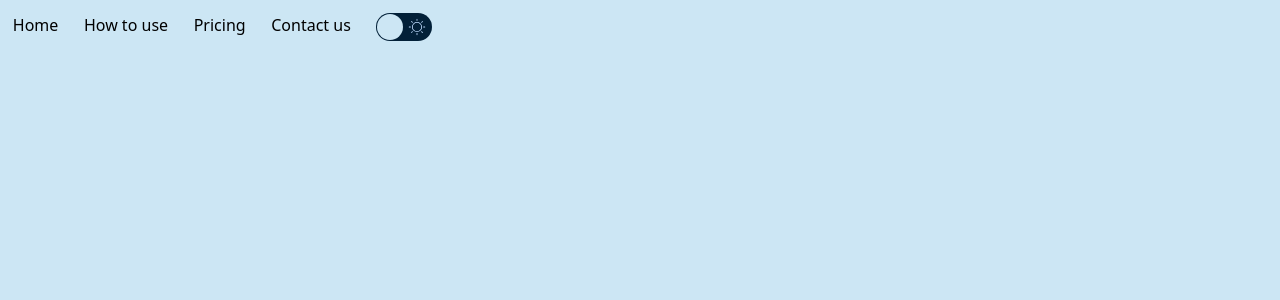
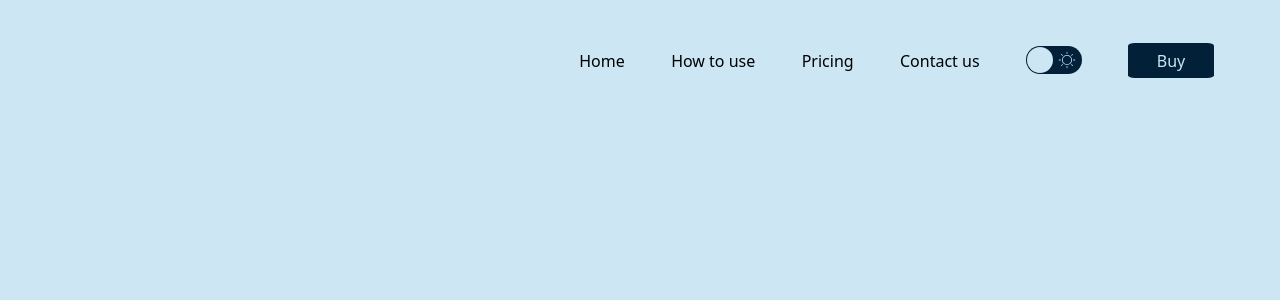
Before and after one commit to CO-dia/codia, a React (Vite) app: page / in a window 1280 px wide. Shown: the top 300 px of the page. Built offline with nearby package versions, Linux system fonts and the light colour scheme.

Commit message:
Positioning header

```diff
--- a/src/App.css
+++ b/src/App.css
@@ -12,6 +12,10 @@
 }
 
 header li {
-    padding: 1%;
+    padding: 2%;
     float: left;
 }
+
+.codia-yellow-text {
+    color: #FFF689
+}
--- a/src/App.tsx
+++ b/src/App.tsx
@@ -1,5 +1,5 @@
 import './App.css';
-import Header from './components/Header';
+import Header from './components/header/Header';
 
 function App() {
   return (
--- /dev/null
+++ b/src/components/header/BuyButton.tsx
@@ -0,0 +1,41 @@
+import { CSSProperties } from 'react';
+import { useHeader } from '../../hooks/useHeader';
+
+const BuyButton = () => {
+    const { isDarkMode } = useHeader() || {};
+
+    return (
+        <button
+            style={{
+                ...styles.button,
+                ...(isDarkMode ? styles.buttonDk : styles.buttonLgt)
+            }}
+            onClick={() => alert('buy')}>
+            Buy
+        </button>
+    )
+}
+
+interface Styles {
+    buttonLgt: CSSProperties,
+    buttonDk: CSSProperties,
+    button: CSSProperties
+}
+
+const styles: Styles = {
+    buttonDk: {
+        backgroundColor: '#FFF689',
+        color: '#022038'
+    },
+    buttonLgt: {
+        backgroundColor: '#022038',
+        color: '#CCE6F4'
+    },
+    button: {
+        height: '35px',
+        width: '300%',
+        borderRadius: '8%'
+    }
+}
+
+export default BuyButton
--- a/src/components/Header.tsx
+++ b/src/components/header/Header.tsx
@@ -1,8 +1,9 @@
-import '../App.css';
+import '../../App.css';
 import Switch from "react-switch";
-import IconLight from './IconLight';
-import IconDark from './IconDark';
-import { useHeader } from '../hooks/useHeader';
+import IconLight from './switch/IconLight';
+import IconDark from './switch/IconDark';
+import { useHeader } from '../../hooks/useHeader';
+import BuyButton from './BuyButton';
 
 type HeaderData = {
   handleSwitch: () => void;
@@ -14,11 +15,12 @@ const Header = () => {
   if (!headerData) {
     return null;
   }
+
   const { handleSwitch, isDarkMode } = headerData;
 
   return (
-    <header>
-        <ul>
+    <header className='flex'>
+      <ul className={'w-full flex justify-end p-5 mr-20 items-center ' + (isDarkMode ? 'codia-yellow-text' : '')}>
             <li>Home</li>
             <li>How to use</li>
             <li>Pricing</li>
@@ -34,6 +36,9 @@ const Header = () => {
                 onHandleColor='#022038'
                 offHandleColor='#CCE6F4' />
             </li>
+            <li>
+              <BuyButton />
+            </li>
         </ul>
     </header>
   )
--- a/src/components/IconDark.tsx
+++ b/src/components/header/switch/IconDark.tsx
@@ -1,4 +1,3 @@
-import '../App.css';
 import { MdDarkMode } from "react-icons/md";
 
 function IconDark() {
--- a/src/components/IconLight.tsx
+++ b/src/components/header/switch/IconLight.tsx
@@ -1,4 +1,3 @@
-import '../App.css';
 import { CiLight } from "react-icons/ci";
 
 function IconLight() {
--- a/src/contexts/DarkLightModeContext.tsx
+++ b/src/contexts/DarkLightModeContext.tsx
@@ -36,7 +36,7 @@ export function DarkLightModeContextProvider(props: DarkLightModeContextProvider
       body.id = 'bg-lgt-mode';
       localStorage.setItem('themePreference', 'light');
     }
-  }, [body, themePreference])
+  }, [body, themePreference]);
 
   const preference = themePreference ? themePreference == 'dark' : window.matchMedia && window.matchMedia('(prefers-color-scheme: dark)').matches
   const [isDarkMode, setIsDarkMode] = useState<boolean>(preference);
```
Also changed, not shown: 1 other file (tests, documents, lock files or other folders).
